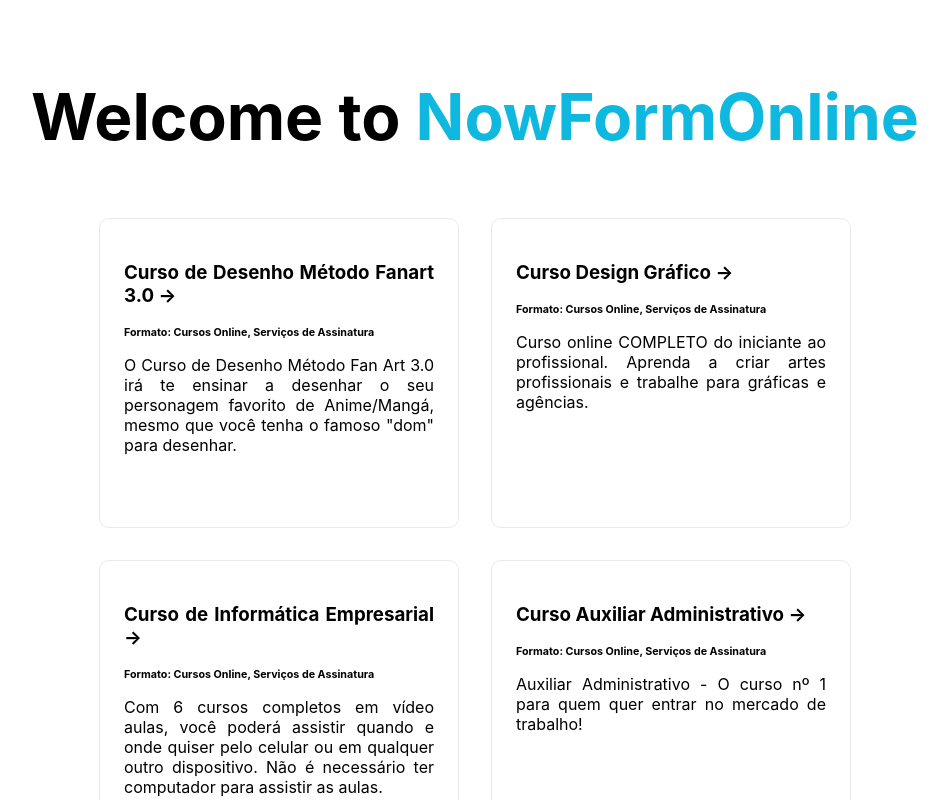
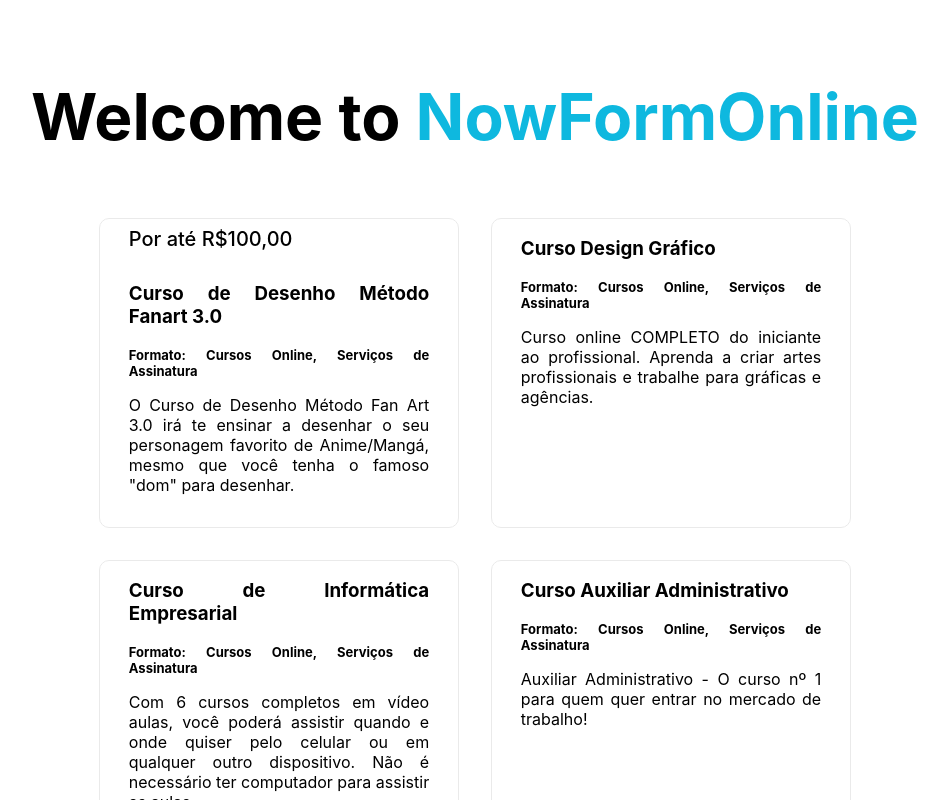
Before and after one commit to alefvieira/loja-de-cursos, a Next.js app: page / in a window 1280 px wide. Shown: the whole page, without its empty margins (165-1113 px from the left). Built offline with nearby package versions, Linux system fonts and the light colour scheme.

Commit message:
Add files via upload
3 tualização correção de urls animação bloco de cursos e melhores colorações da fonte.

```diff
--- a/pages/index.js
+++ b/pages/index.js
@@ -11,6 +11,10 @@
       <Head>
       <title>Cursos online - aprenda o que quiser, quando quiser</title>
         <link rel="icon" href="/logoQO.ico" />
+
+        <meta
+        name="description"
+        content="Cursos online, aprenda o que quiser, quando quiser. Transforme sua vida, se aperfeçoe e alcance seus objetivos e sonhos."></meta>
       </Head>
 
       <main className={styles.main}>
@@ -23,145 +27,162 @@
         <div className={styles.grid}>
 
         <a target="_blank"
+            rel="noopener"
             href="https://go.hotmart.com/Y29172716T"
             className={styles.card}
           >
-            <h3>Curso de Desenho Método Fanart 3.0 &rarr;</h3>
+            <h2>Por até R$100,00</h2>
+            <h3>Curso de Desenho Método Fanart 3.0 </h3>
             <h6>Formato: Cursos Online, Serviços de Assinatura</h6>
-            <h7>O Curso de Desenho Método Fan Art 3.0 irá te ensinar a desenhar o seu personagem favorito de Anime/Mangá, mesmo que você tenha o famoso "dom" para desenhar.
-            </h7>
+            <p>O Curso de Desenho Método Fan Art 3.0 irá te ensinar a desenhar o seu personagem favorito de Anime/Mangá, mesmo que você tenha o famoso "dom" para desenhar.
+            </p>
 
-            <p>Por até R$100,00</p>
+
           </a>
 
           <a target="_blank"
+            rel="noopener"
             href="https://go.hotmart.com/R39347453G"
             className={styles.card}
           >
-            <h3>Curso Design Gráfico &rarr;</h3>
+            <h3>Curso Design Gráfico </h3>
             <h6>Formato: Cursos Online, Serviços de Assinatura</h6>
-            <h7>Curso online COMPLETO do iniciante ao profissional. Aprenda a criar artes profissionais e trabalhe para gráficas e agências.
-            </h7>
+            <p>Curso online COMPLETO do iniciante ao profissional. Aprenda a criar artes profissionais e trabalhe para gráficas e agências.
+            </p>
           </a>
 
           <a target="_blank"
+            rel="noopener"
             href="https://go.hotmart.com/T39347454X"
             className={styles.card}
           >
-            <h3>Curso de Informática Empresarial &rarr;</h3>
+            <h3>Curso de Informática Empresarial </h3>
             <h6>Formato: Cursos Online, Serviços de Assinatura</h6>
-            <h7>Com 6 cursos completos em vídeo aulas, você poderá assistir quando e onde quiser pelo celular ou em qualquer outro dispositivo. Não é necessário ter computador para assistir as aulas.
-            </h7>
+            <p>Com 6 cursos completos em vídeo aulas, você poderá assistir quando e onde quiser pelo celular ou em qualquer outro dispositivo. Não é necessário ter computador para assistir as aulas.
+            </p>
           </a>
 
           <a target="_blank"
+            rel="noopener"
           href="https://go.hotmart.com/G39347111D" className={styles.card}>
-            <h3>Curso Auxiliar Administrativo &rarr;</h3>
+            <h3>Curso Auxiliar Administrativo </h3>
             <h6>Formato: Cursos Online, Serviços de Assinatura</h6>
-            <h7>Auxiliar Administrativo - O curso nº 1 para quem quer entrar no mercado de trabalho!</h7>
+            <p>Auxiliar Administrativo - O curso nº 1 para quem quer entrar no mercado de trabalho!</p>
           </a>
 
           <a target="_blank"
+            rel="noopener"
             href="https://go.hotmart.com/R39651724C"
             className={styles.card}
           >
-            <h3>Como fazer uma Monografia de sucesso &rarr;</h3>
+            <h3>Como fazer uma Monografia de sucesso </h3>
             <h6>Formato: eBooks, Documentos</h6>
-            <h7>Se você está iniciando sua MONOGRAFIA e não sabe por onde começar, este e-book é pra você!</h7>
+            <p>Se você está iniciando sua MONOGRAFIA e não sabe por onde começar, este e-book é pra você!</p>
           </a>
 
           <a target="_blank"
+            rel="noopener"
             href="https://go.hotmart.com/L47386117Q"
             className={styles.card}
           >
-            <h3>A de Abelha &rarr;</h3>
+            <h3>A de Abelha </h3>
             <h6>Formato: Cursos Online, Serviços de Assinatura</h6>
-            <h7>
+            <p>
             Mais de 700 atividades infantis, para crianças em período de alfabetização, entre 02 a 08 anos.
-            </h7>
+            </p>
           </a>
 
           <a target="_blank"
+            rel="noopener"
             href="https://go.hotmart.com/Q39355872J"
             className={styles.card}
           >
-            <h3>Site para Negócios &rarr;</h3>
+            <h3>Site para Negócios </h3>
             <h6>Formato: Cursos Online, Serviços de Assinatura</h6>
-            <h7>Aprenda criar Sites Profissionais voltados para Empreendedores que desejam posicionar sua marca na internet e construir autoridade no seu nicho de forma eficiente.</h7>
+            <p>Aprenda criar Sites Profissionais voltados para Empreendedores que desejam posicionar sua marca na internet e construir autoridade no seu nicho de forma eficiente.</p>
           </a>
 
           <a target="_blank"
+            rel="noopener"
           href="https://go.hotmart.com/R41416796C" className={styles.card}>
-            <h3>Curso Completo Manutenção e Conserto de Celular Versão 4.0 &rarr;</h3>
+            <h3>Curso Completo Manutenção e Conserto de Celular Versão 4.0 </h3>
             <h6>Formato: Cursos Online, Serviços de Assinatura</h6>
-            <h7>Curso completo do nível básico até o mais avançado onde o aluno aprende passo-a-passo a manutenção, conserto e reparo em diversos modelos de aparelho de celular de diversos fabricantes.</h7>
+            <p>Curso completo do nível básico até o mais avançado onde o aluno aprende passo-a-passo a manutenção, conserto e reparo em diversos modelos de aparelho de celular de diversos fabricantes.</p>
           </a>
 
           <a target="_blank"
+            rel="noopener"
             href="https://go.hotmart.com/G29201386F"
             className={styles.card}
           >
-            <h3>Pacote Apostilas Bolos de Sucesso &rarr;</h3>
+            <h3>Pacote Apostilas Bolos de Sucesso </h3>
             <h6>Formato: eBooks, Documentos</h6>
-            <h7>São 11 Apostilas, totalizando mais de 400 receitas completas de massas, coberturas, recheios, brigadeiros gourmet, bolos, tortas e muito mais.
-            </h7>
+            <p>São 11 Apostilas, totalizando mais de 400 receitas completas de massas, coberturas, recheios, brigadeiros gourmet, bolos, tortas e muito mais.
+            </p>
           </a>
           <a target="_blank"
+            rel="noopener"
             href="https://go.hotmart.com/V39651790O"
             className={styles.card}
           >
-            <h3>Homem de Respeito &rarr;</h3>
+            <h3>Homem de Respeito </h3>
             <h6>Formato: Cursos Online, Serviços de Assinatura</h6>
-            <h7>O Melhor Curso de Sedução da Internet! Torne-se um Homem de Respeito e Aprenda Como Conquistar uma Mulher. Dicas Exclusivas para ser um homem que as mulheres querem, O Curso homem veio para Revolucionar.
-            </h7>
+            <p>O Melhor Curso de Sedução da Internet! Torne-se um Homem de Respeito e Aprenda Como Conquistar uma Mulher. Dicas Exclusivas para ser um homem que as mulheres querem, O Curso homem veio para Revolucionar.
+            </p>
           </a>
           <a target="_blank"
+            rel="noopener"
             href="https://go.hotmart.com/D29196891G"
             className={styles.card}
           >
-            <h3>Fechamento Inteligente &rarr;</h3>
+            <h3>Fechamento Inteligente </h3>
             <h6>Formato: Cursos Online, Serviços de Assinatura</h6>
-            <h7>O Fechamento Inteligente é um sistema que permite ao apostador otimizar suas apostas de maneira bastante inteligente.
-            </h7>
+            <p>O Fechamento Inteligente é um sistema que permite ao apostador otimizar suas apostas de maneira bastante inteligente.
+            </p>
           </a>
           <a target="_blank"
+            rel="noopener"
             href="https://go.hotmart.com/V39355871I"
             className={styles.card}
           >
-            <h3>E-Book Instagram para Negócios &rarr;</h3>
+            <h2>Por até R$100,00</h2>
+            <h3>E-Book Instagram para Negócios </h3>
             <h6>Formato: eBooks, Documentos</h6>
-            <h7>Ebook em PDF com dicas essenciais para quem deseja transformar o seu instagram em uma conta comercial, atraente e totalmente profissional, para conquistar mais seguidores, enjangamento e fortalecimento da marca da empresa de forma eficiente e estratégica.
-            </h7>
-            <p>Por até R$100,00</p>
+            <p>Ebook em PDF com dicas essenciais para quem deseja transformar o seu instagram em uma conta comercial, atraente e totalmente profissional, para conquistar mais seguidores, enjangamento e fortalecimento da marca da empresa de forma eficiente e estratégica.
+            </p>
+
           </a>
           <a target="_blank"
+            rel="noopener"
             href="https://go.hotmart.com/G39347449T"
             className={styles.card}
           >
-            <h3>Curso Operador de Caixa em Apostila &rarr;</h3>
+            <h3>Curso Operador de Caixa em Apostila </h3>
             <h6>Formato: eBooks, Documentos</h6>
-            <h7>Operador de caixa é uma das áreas que mais crescem e necessitam de pessoas. Faça nosso curso e receba um certificado reconhecido em todo o território nacional.
-            </h7>
+            <p>Operador de caixa é uma das áreas que mais crescem e necessitam de pessoas. Faça nosso curso e receba um certificado reconhecido em todo o território nacional.
+            </p>
           </a>
           <a target="_blank"
+            rel="noopener"
             href="https://go.hotmart.com/K39651548V"
             className={styles.card}
           >
-            <h3>Curso Maquiagem na Web 1.0 &rarr;</h3>
+            <h3>Curso Maquiagem na Web 1.0 </h3>
             <h6>Formato: Cursos Online, Serviços de Assinatura</h6>
-            <h7>O Curso Maquiagem na Web é totalmente Online, disponível por 1 ano, 24 horas por dia. São mais de 35 vídeo aulas+ atualizações de novas aulas + certificado Você pode fazer de onde quiser e em qualquer horário.
-            </h7>
+            <p>O Curso Maquiagem na Web é totalmente Online, disponível por 1 ano, 24 horas por dia. São mais de 35 vídeo aulas+ atualizações de novas aulas + certificado Você pode fazer de onde quiser e em qualquer horário.
+            </p>
           </a>
 
 
           {/* <a target="_blank"
+            rel="noopener"
             href="#"
             className={styles.card}
           >
-            <h3> &rarr;</h3>
+            <h3> </h3>
             <h6>Formato: Cursos Online, Serviços de Assinatura</h6>
-            <h7>
-            </h7>
+            <p>
+            </p>
           </a> */}
 
 
@@ -171,7 +192,7 @@
       <footer className={styles.footer}>
         <a
           href="/"
-          rel="noopener noreferrer"
+          rel="noreferrer"
         >
           Powered by{' Álef Coutinho'}
           <img src="/logoqualifiquese.png" alt="QualifiqueseOnline Logo" className={styles.logo} />
--- a/styles/Home.module.css
+++ b/styles/Home.module.css
@@ -86,7 +86,7 @@
   border: #0eb8df solid 1px;
   margin: 1rem;
   flex-basis: 45%;
-  padding: 1.5rem;
+  padding: 0 1.8rem;
   text-align: justify;
   color: inherit;
   text-decoration: none;
@@ -95,10 +95,24 @@
   transition: color 0.15s ease, border-color 0.15s ease;
 }
 
+.card h2 {
+  margin-top: 5px;
+  padding-top: 0;
+  padding-bottom: 10px;
+  color: black;
+  font-weight: 500;
+  font-size: 20px;
+  line-height: 1.5;
+}
+
+.card h6 {
+  font-size:13px ;
+  margin: 0 0 1rem 0;
+}
 .card:hover,
 .card:focus,
 .card:active {
-  color: #0070f3;
+  color: rgb(7, 13, 95);
   border-color: #0eb8df;
 }
 /* @keyframes card{
@@ -107,43 +121,21 @@
 } */
 
 .card:hover{
-  font-size: 0.96rem;
-  padding-top: 0;
-  padding-bottom: 0;
-  background: linear-gradient(to bottom,white,white,white ,#0eb8df);
-  transition: all 1s;
+  padding: 0 1.5rem;
+  font-size: 1.05rem;
+  background: linear-gradient(to bottom,#0eb8df,white, white,white,white );
+  transition: all 40ms;
   /* animation-name: card;
   animation-delay: 1s;
   animation-duration: 20s;
   animation-direction: reverse; */
 
 }
-.card p{
+.card:hover h2 {
+  color: white;
+  transition: all 110ms;
+}
 
-  text-align: right;
-  color: white;
-  padding-top: 41px;
-  font-weight: 700;
-  padding-bottom: 7px;
-}
-.card:hover p{
-  font-size: 20px;
-  color:  white;
-
-}
-.card h4 {
-  margin: 0 0 1.25rem 0;
-  font-size: 1.rem;
-}
-.card h6 {
-  margin: 0 0 1rem 0;
-
-}
-.card p {
-  margin: 0;
-  font-size: 1rem;
-  line-height: 1.5;
-}
 
 .logo {
   height: 150px;
@@ -156,7 +148,10 @@
     flex-direction: column;
   }
   .card{
-    width: 90%;
-    height: 310px;
+    width: 70%;
+    margin: 1rem 1.5rem;
+  }
+  .card {
+    font-size: 0.85rem;
   }
 }
```
